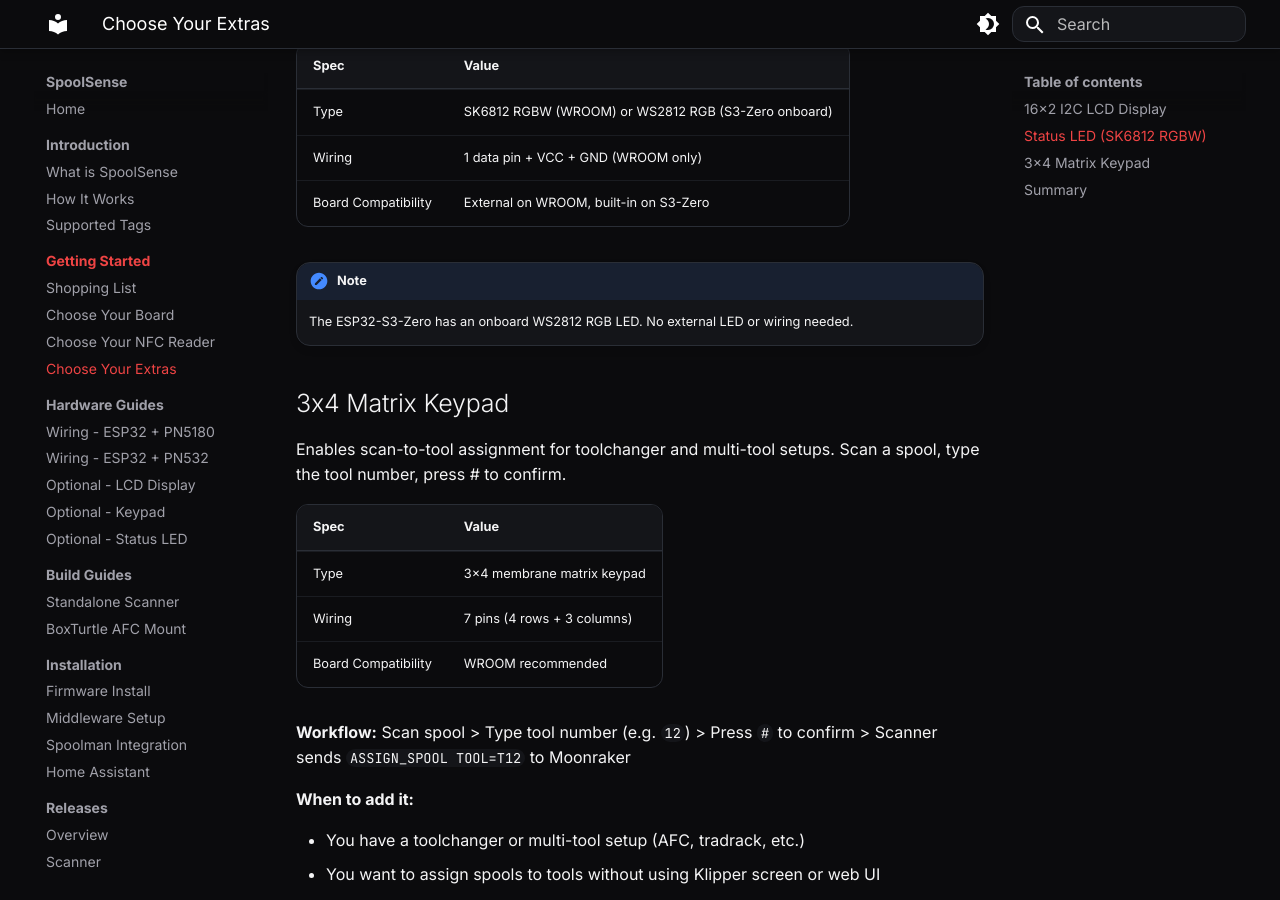
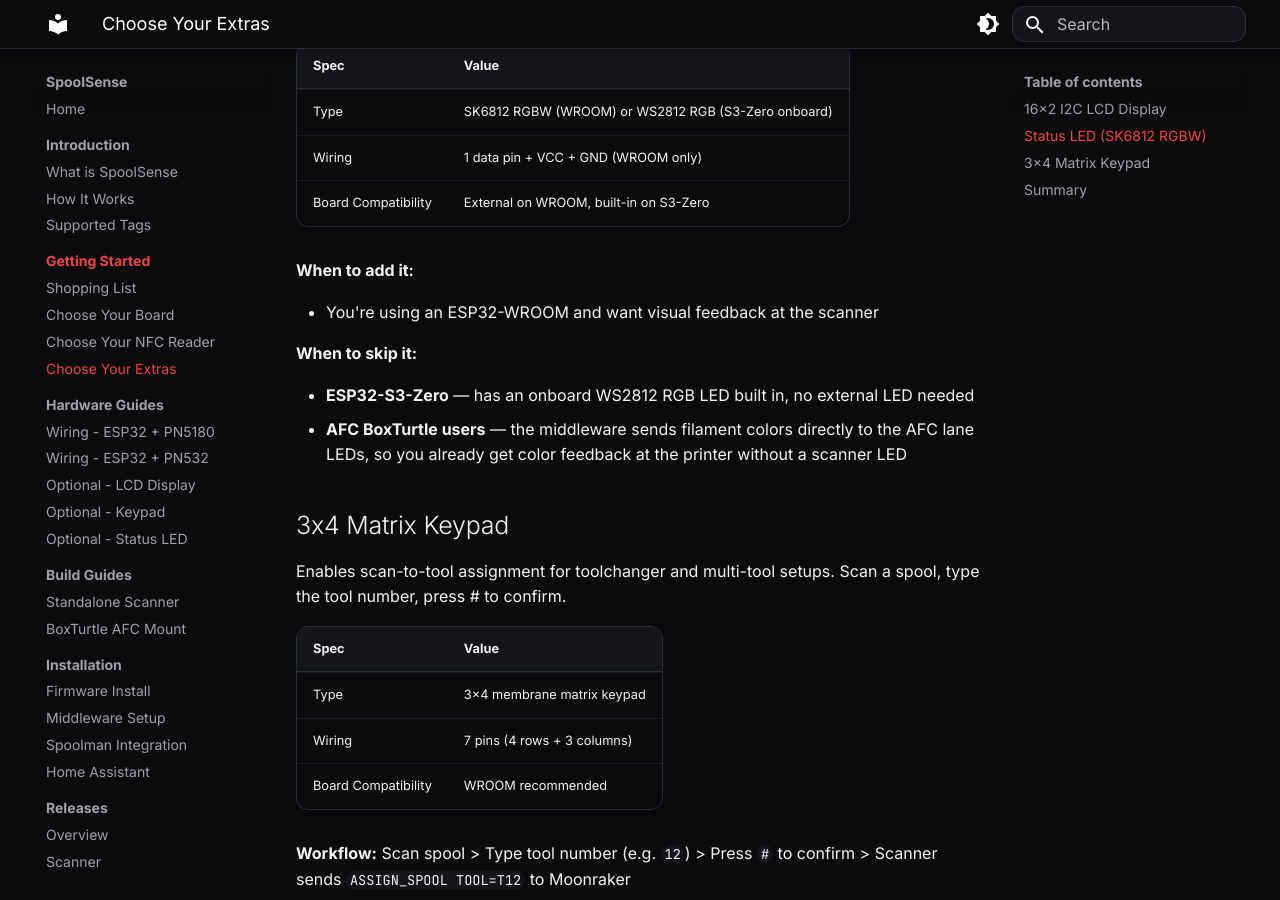
Before and after one commit to SpoolSense/spoolsense.org, an MkDocs documentation site: the page built from docs/getting-started/choose-extras.md, in a window 1280 px wide and 900 px high, scrolled down 992 px. Built offline with MkDocs 1.6.1 and Material for MkDocs 9.7.7, drawn with Linux system fonts in a browser that asks for light colours.

Commit message:
docs: add when to skip LED — S3-Zero has built-in, AFC shows lane colors

```diff
--- a/docs/getting-started/choose-extras.md
+++ b/docs/getting-started/choose-extras.md
@@ -34,8 +34,14 @@ Shows scanner state with color-coded feedback: white during boot, blue when read
 | Wiring | 1 data pin + VCC + GND (WROOM only) |
 | Board Compatibility | External on WROOM, built-in on S3-Zero |
 
-!!! note
-    The ESP32-S3-Zero has an onboard WS2812 RGB LED. No external LED or wiring needed.
+**When to add it:**
+
+- You're using an ESP32-WROOM and want visual feedback at the scanner
+
+**When to skip it:**
+
+- **ESP32-S3-Zero** — has an onboard WS2812 RGB LED built in, no external LED needed
+- **AFC BoxTurtle users** — the middleware sends filament colors directly to the AFC lane LEDs, so you already get color feedback at the printer without a scanner LED
 
 ## 3x4 Matrix Keypad
 
```
